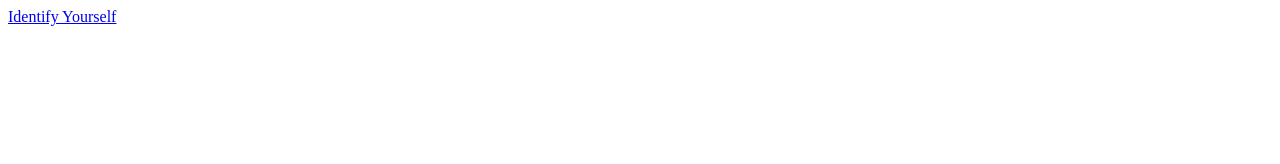
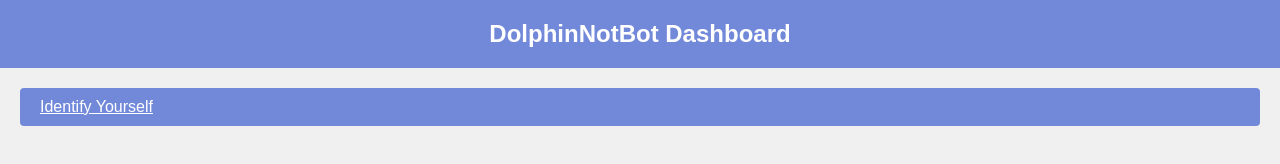
Before and after one commit to boredlemon/dashboard, a plain HTML site: page index.html in a window 1280 px wide. Drawn offline with Linux system fonts and the light colour scheme.

Commit message:
among us

```diff
--- a/index.html
+++ b/index.html
@@ -2,13 +2,19 @@
 <html>
 <head>
   <title>DolphinNotBot Dashboard</title>
+  <link rel="stylesheet" href="styles.css">
 </head>
 <body>
-  <div id="user-info" style="display: none;">
-    <img id="avatar" src="" alt="User Avatar" />
-    <span id="username"></span>
-  </div>
-  <a id="login" style="display: none;" href="#">Identify Yourself</a>
+  <header>
+    <h1>DolphinNotBot Dashboard</h1>
+  </header>
+  <main>
+    <div id="user-info" style="display: none;">
+      <img id="avatar" src="" alt="User Avatar" />
+      <span id="username"></span>
+    </div>
+    <a id="login" style="display: none;" href="#">Identify Yourself</a>
+  </main>
   <script>
     function generateRandomString() {
       let randomString = '';
@@ -33,7 +39,7 @@
         const randomString = generateRandomString();
         localStorage.setItem('oauth-state', randomString);
         document.getElementById('login').href =
-          'https://discord.com/oauth2/authorize?client_id=1125530042915631159&redirect_uri=https%3A%2F%2Fdolphinnotfound.github.io%2FDolphinNotBot-dashboard%2F&response_type=token&scope=identify'; // Add scope=identify
+          'https://discord.com/oauth2/authorize?client_id=1125530042915631159&redirect_uri=http%3A%2F%2Flocalhost%3A53134&response_type=code&scope=identify'; // Add scope=identify
         document.getElementById('login').style.display = 'block';
       } else {
         // Check state parameter to prevent CSRF attacks
```
